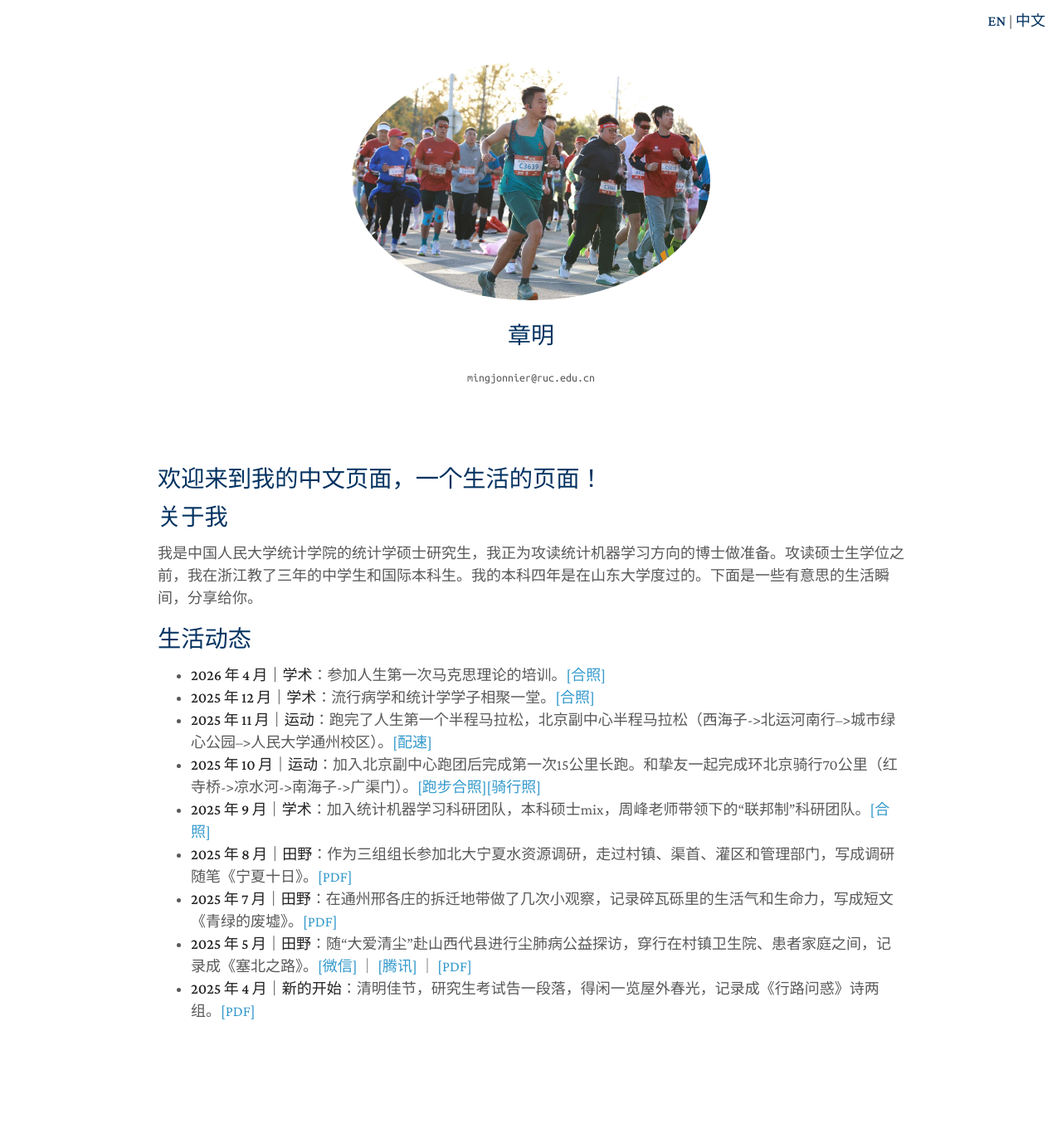
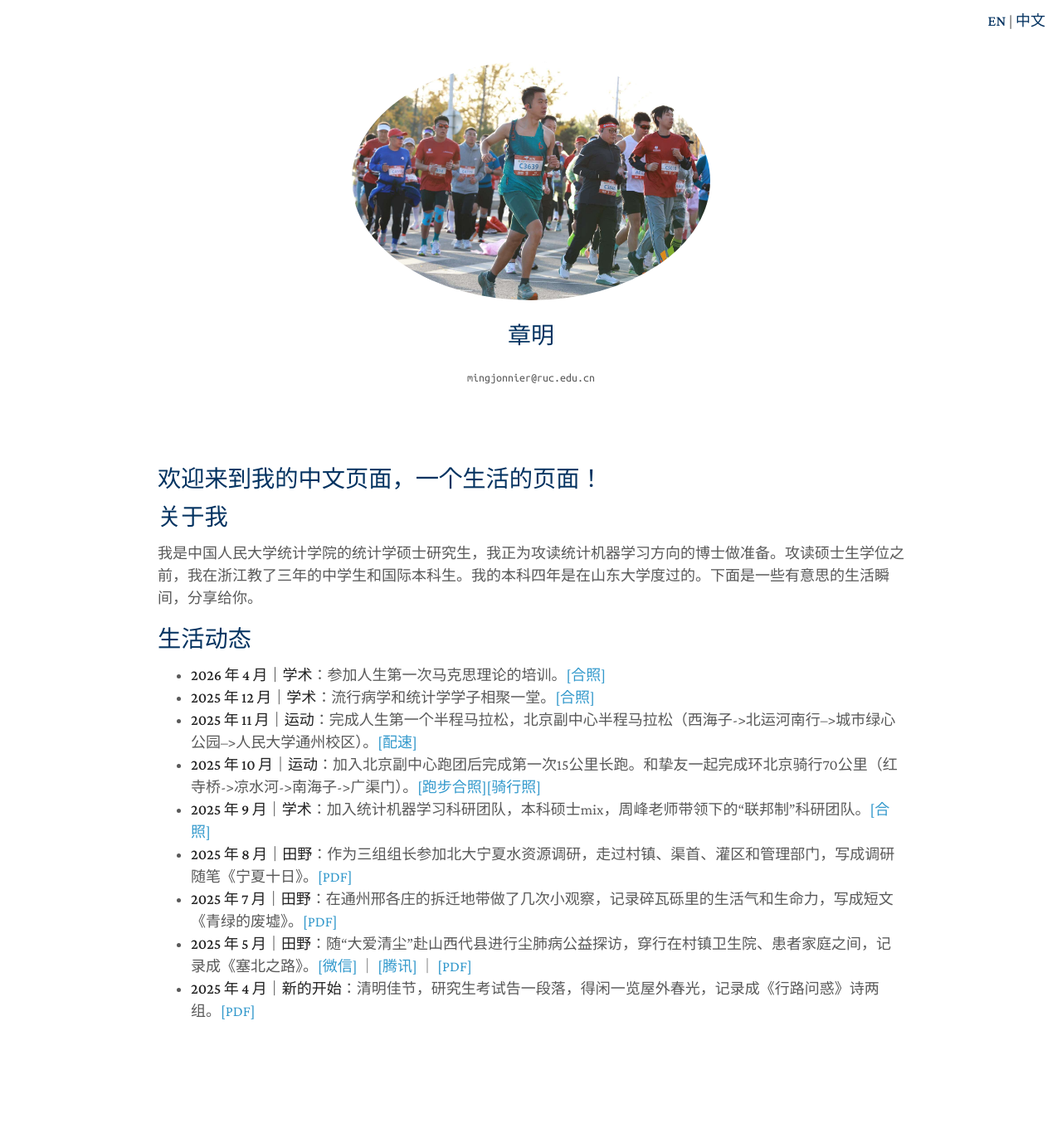
Before and after one commit to zhangming4153/zhangming4153.github.io, a Jekyll site: the page built from cn/index.md, in a window 1280 px wide. Shown: the whole page at 83% size. Built offline with Jekyll 4.4.1, drawn with Linux system fonts in a browser that asks for light colours; a style sheet for code colours, icons or effects is not loaded.

Commit message:
Update index.md

```diff
--- a/cn/index.md
+++ b/cn/index.md
@@ -12,7 +12,7 @@ title: 章明
 
 - **2026 年 4 月｜学术**：参加人生第一次马克思理论的培训。[[合照]](/assets/cpcmeeting.jpg)
 - **2025 年 12 月｜学术**：流行病学和统计学学子相聚一堂。[[合照]](/assets/people_1217.jpg)
-- **2025 年 11 月｜运动**：跑完了人生第一个半程马拉松，北京副中心半程马拉松（西海子->北运河南行-->城市绿心公园-->人民大学通州校区）。[[配速]](/assets/tongz_semimara.jpg)
+- **2025 年 11 月｜运动**：完成人生第一个半程马拉松，北京副中心半程马拉松（西海子->北运河南行-->城市绿心公园-->人民大学通州校区）。[[配速]](/assets/tongz_semimara.jpg)
 - **2025 年 10 月｜运动**：加入北京副中心跑团后完成第一次15公里长跑。和挚友一起完成环北京骑行70公里（红寺桥->凉水河->南海子->广渠门）。[[跑步合照]](/assets/guoqingrunning.pdf)[[骑行照]](/assets/guoqingcycling.jpg)
 - **2025 年 9 月｜学术**：加入统计机器学习科研团队，本科硕士mix，周峰老师带领下的“联邦制”科研团队。[[合照]](/assets/people_0912.jpg)
 - **2025 年 8 月｜田野**：作为三组组长参加北大宁夏水资源调研，走过村镇、渠首、灌区和管理部门，写成调研随笔《宁夏十日》。[[PDF]](/assets/Ningxia.pdf)
```
